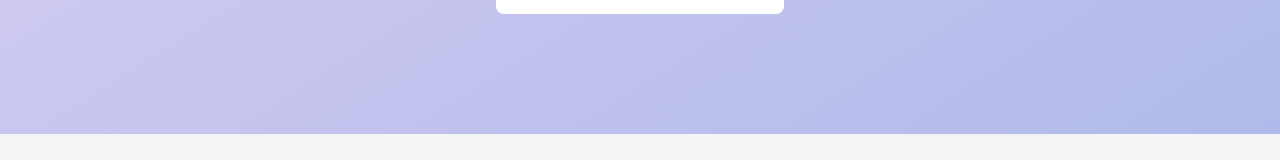
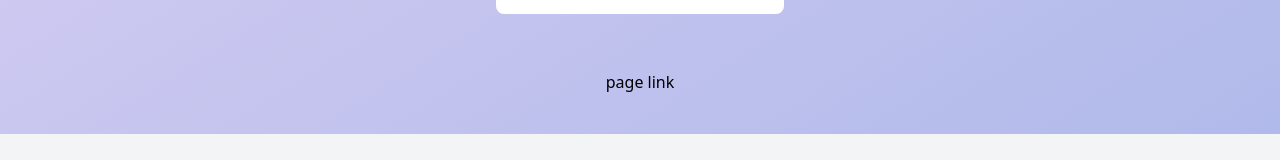
Before and after one commit to nasir-001/100-components, a Vue app: page /layout28 in a window 1280 px wide. Shown: the part 666-826 px from the top of the page. Before the commit the page ends 800 px from the top, so only its background shows below. Built offline with nearby package versions, Linux system fonts and the light colour scheme; the HTML template or start-up script is replaced by a standard one.

Commit message:
add page link to the component

```diff
--- a/src/views/Layout28.vue
+++ b/src/views/Layout28.vue
@@ -53,12 +53,19 @@
       </div>
     </div>
   </div>
+  <page-link class="-mt-16">
+    <a href="https://uidesigndaily.com/posts/sketch-sign-up-mobile-authentication-day-1250" target="_blank" rel="noopener noreferrer">page link</a>
+  </page-link>
 </template>
 
 <script>
 import { defineComponent } from 'vue';
+import PageLink from '../components/PageLink';
 
 export default defineComponent({
-  name: 'Layout28'
+  name: 'Layout28',
+  components: {
+    PageLink
+  }
 })
 </script>
```
